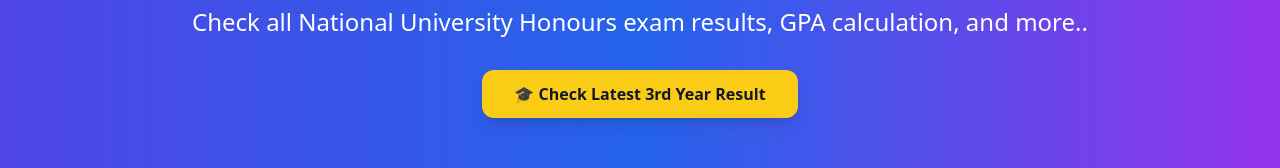
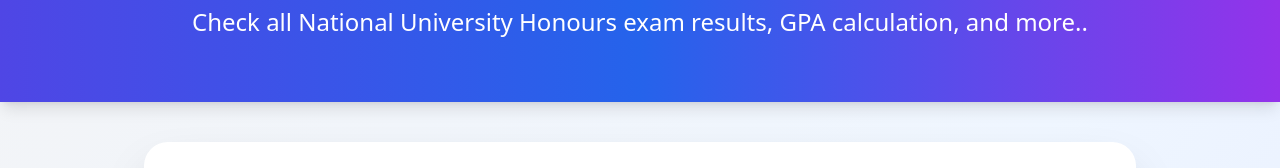
Before and after one commit to im-mohid/nu-result-home, a plain HTML site: page docs/index.html in a window 1280 px wide. Shown: the part 223-391 px from the top of the page. Drawn offline with nearby package versions, Linux system fonts and the light colour scheme.

Commit message:
Update index.html

```diff
--- a/docs/index.html
+++ b/docs/index.html
@@ -120,13 +120,15 @@ nav a:hover,
   <p class="mt-4 text-lg sm:text-xl md:text-2xl animate__animated animate__fadeInUp">
  Check all National University Honours exam results, GPA calculation, and more..
   </p>
+
   <!-- Latest 3rd Year Result Button -->
-  <div class="mt-8 animate__animated animate__fadeInUp animate__delay-1s">
+  <!-- <div class="mt-8 animate__animated animate__fadeInUp animate__delay-1s">
     <a href="https://threerd-year-843k.onrender.com/"
        class="bg-yellow-400 text-gray-900 font-bold py-3 px-8 rounded-xl shadow-lg hover:scale-110 hover:shadow-2xl transition duration-300 inline-block">
        🎓 Check Latest 3rd Year Result
     </a>
-  </div>
+  </div>-->
+
 </section>
 
 
```
